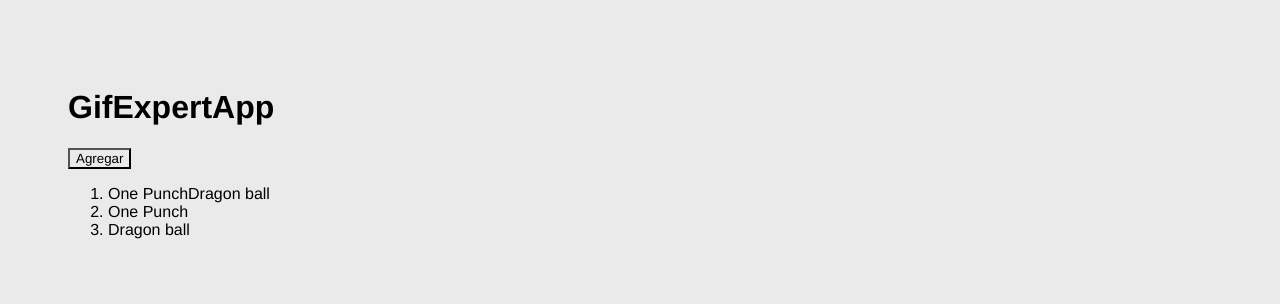
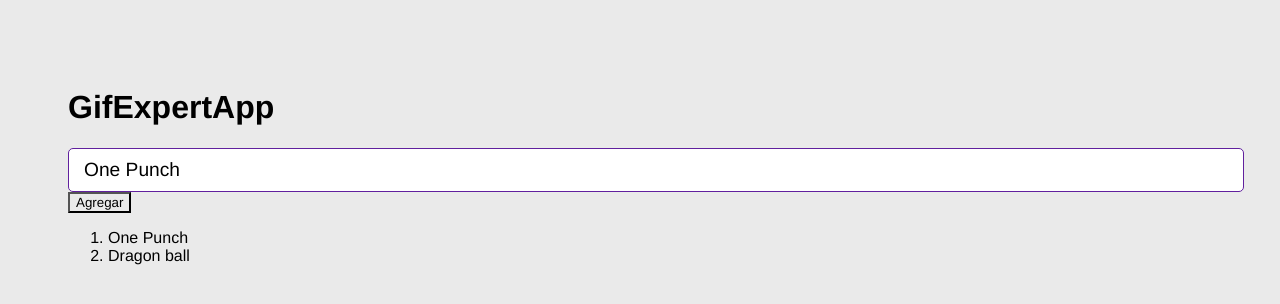
Before and after one commit to hectoralvaez/festival-de-gifs, a React (Vite) app: page / in a window 1280 px wide. Shown: the top 304 px of the page. Built offline with nearby package versions, Linux system fonts and the light colour scheme.

Commit message:
76. Componente AddCategory

```diff
--- a/src/GifExpertApp.jsx
+++ b/src/GifExpertApp.jsx
@@ -1,4 +1,5 @@
 import { useState } from "react";
+import { AddCategory } from "./components/AddCategory";
 
 export const GifExpertApp = () => {
 
@@ -73,11 +74,12 @@ export const GifExpertApp = () => {
             <h1>GifExpertApp</h1>
 
             {/* Input */}
+            <AddCategory />
 
             {/* Listado de Gifs */}
             <button onClick={ handleAddCategory }>Agregar</button>
             <ol>
-                <li>{ categories }</li>
+                {/* <li>{ categories }</li> */}
                 {/* Si se usa el { categories } el resultado es:
                     1. One PunchDragon ball */}
 
--- /dev/null
+++ b/src/components/AddCategory.jsx
@@ -0,0 +1,42 @@
+import { useState } from "react"
+
+export const AddCategory = () => {
+    const [inputValue, setInputValue] = useState('One Punch');
+
+    // const handleInputChange = (event) => {  // De esta manera tendríamos que usar "event.target.value"
+    const handleInputChange = ( {target} ) => {  // Si desestructuramos el objeto y solo nos interesa el "target", se puede usar directamente "target.value"
+        // console.log(event);     // Con esto imprimimos toda la información del objeto "event"
+        // console.log(target.value);
+        // setInputValue('Hola Mundo');    // De esta manera, en cuanto tocamos una tecla, aparece "Hola Mundo", y no se puede cambiar
+        setInputValue( target.value );
+    }
+
+    const handleSubmit = ( event ) => {
+        event.preventDefault();     // Con event.preventDefault(), evitamos que se recargue la página (refresh del navegador web) por el event "submit"
+        console.log(inputValue);
+    }
+
+  return (
+    <form onSubmit={ handleSubmit }>    {/* Con el uso del formulario no aseguramos que al ENVIARLO (con botón o con la tecla enter) hace la
+                                            acción de enviar la información que hay en el imput.
+                                            Si no se hiciera así, habría que controlar que cuando está escribiendo en el input, al darle a la tecla "enter"
+                                            envie el contenido */}
+        <input
+            // Eso parecen atributos html, pero en realidad son "properties" (props) de React
+            type="text"
+            placeholder="Buscar gifs"
+            value={inputValue}
+            // onChange={ handleInputChange }    // Para cambiar el contenido hay que aplicar el metodo "onChange"
+            // onChange={ ( event ) => handleInputChange(event) }      //  Al estar dentro de la "prop" "onChange", lo que está haciendo es
+                                                                    // recibir el evento "React.ChangeEvent" y ese evento enviarlo a la función "handleInputChange"
+
+            // onChange={ ( event ) => handleInputChange(event) }   // En este caso, como estamos mandando una función cuyo primer argumento es el argumento que estoy
+                                                                    // mandándole a la función que quiero ejecutar, podemos obviar poner la función de flecha, ya que
+                                                                    // solo envía el "event" y solo con enviar la referencia a la función es suficiente, ya que
+                                                                    // siempre va a recibir el "event"
+            // TOTAL, que queda así:
+            onChange={ handleInputChange }
+        />
+    </form>
+  )
+}
```
